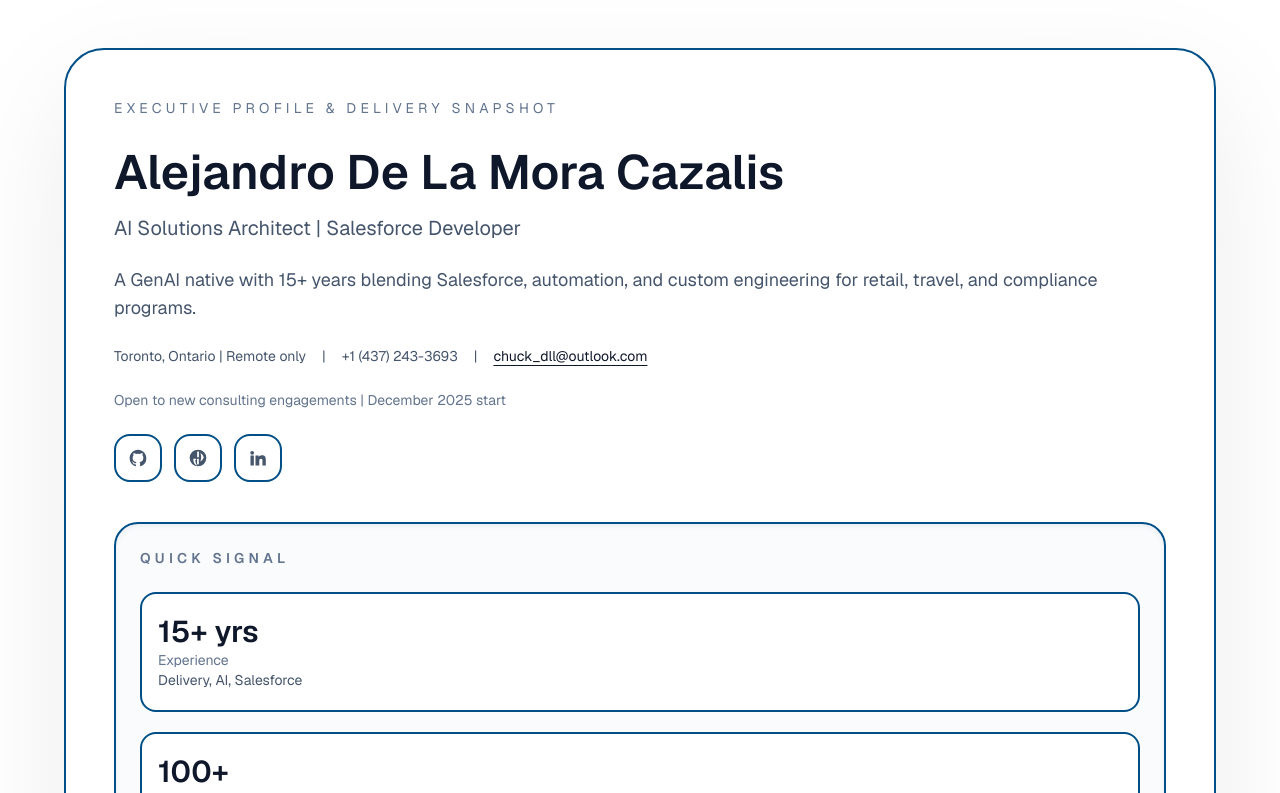
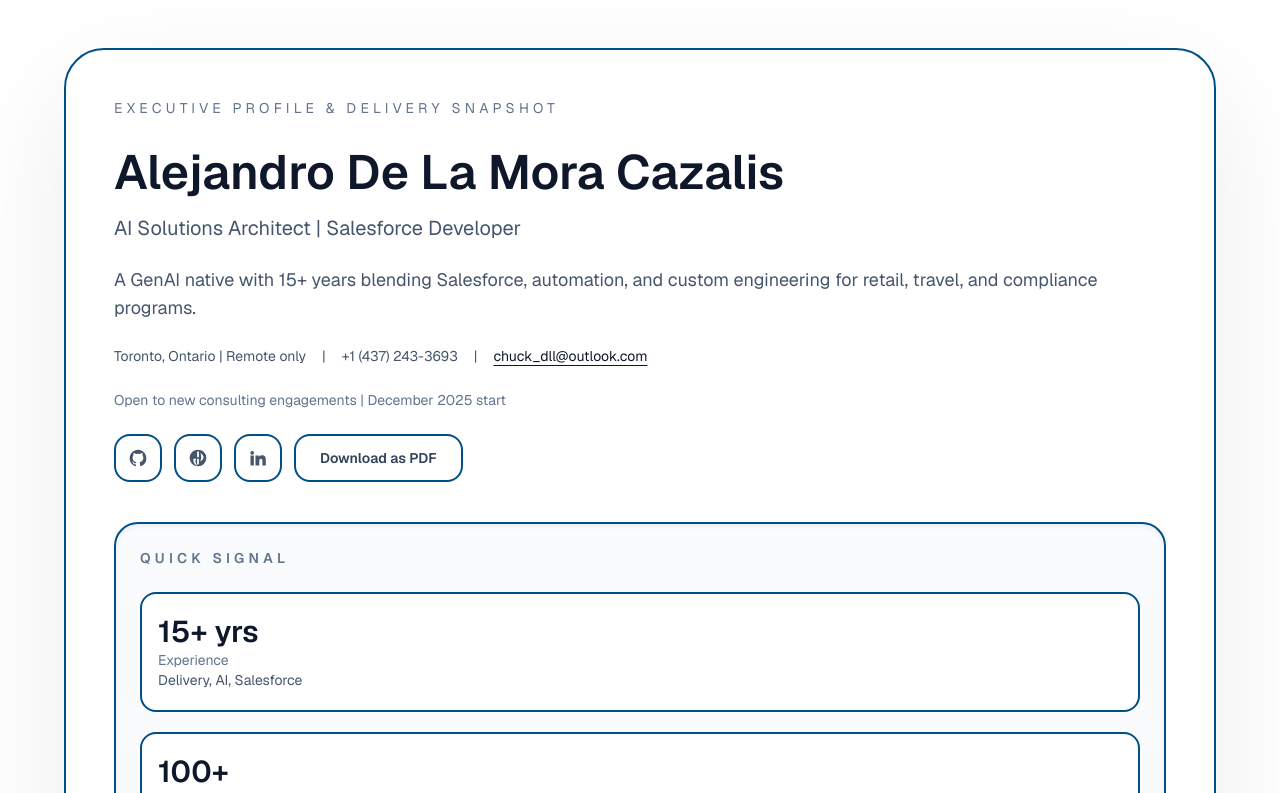
Before and after one commit to Oruga420/Infocepts-resume, a Next.js app: page / in a window 1280 px wide. Shown: the top 793 px of the page. Built offline with nearby package versions, Linux system fonts and the light colour scheme.

Commit message:
feat: add download-as-pdf button

```diff
--- a/src/app/page.tsx
+++ b/src/app/page.tsx
@@ -1,6 +1,7 @@
 import type { ReactElement } from "react";
 import Link from "next/link";
 import LoadingOverlay from "@/components/LoadingOverlay";
+import DownloadPdfButton from "@/components/DownloadPdfButton";
 import {
   advisoryFit,
   contact,
@@ -97,10 +98,11 @@
               <div className="flex flex-wrap gap-4 text-sm text-slate-500">
                 <span>{contact.availability}</span>
               </div>
-              <div className="flex gap-3">
+              <div className="flex flex-wrap items-center gap-3">
                 {socialLinks.map((link) => (
                   <SocialButton key={link.label} {...link} />
                 ))}
+                <DownloadPdfButton />
               </div>
             </div>
             <div className="rounded-3xl border-2 border-[#014f86] bg-slate-50/80 p-6 shadow-inner shadow-slate-200/80">
--- /dev/null
+++ b/src/components/DownloadPdfButton.tsx
@@ -0,0 +1,21 @@
+'use client';
+
+import { useCallback } from "react";
+
+export default function DownloadPdfButton() {
+  const handleClick = useCallback(() => {
+    if (typeof window !== "undefined") {
+      window.print();
+    }
+  }, []);
+
+  return (
+    <button
+      type="button"
+      onClick={handleClick}
+      className="inline-flex h-12 items-center justify-center rounded-2xl border-2 border-[#014f86] bg-white px-6 text-sm font-semibold text-slate-700 transition hover:-translate-y-0.5 hover:bg-[#014f86] hover:text-white"
+    >
+      Download as PDF
+    </button>
+  );
+}
```
